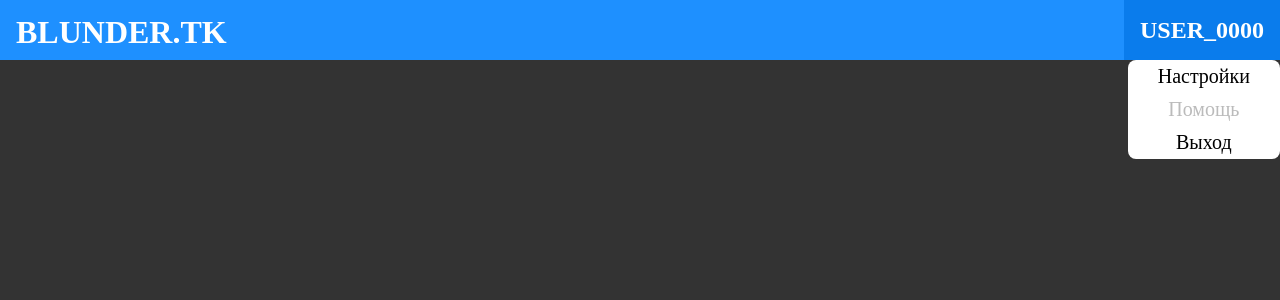
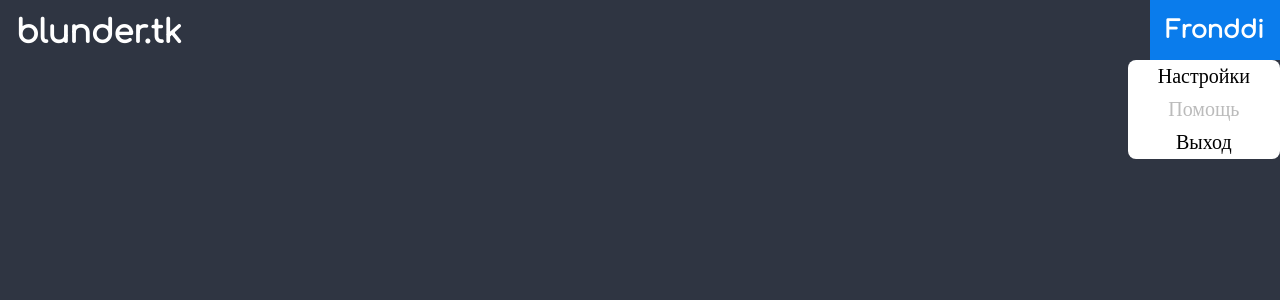
Before and after one commit to codedintellect/blunder, a PHP site: page / in a window 1280 px wide. Shown: the top 300 px of the page. Run offline with PHP 8.4, Linux system fonts and the light colour scheme; some libraries are stand-ins or nearby versions.

```diff
--- a/public/index.html
+++ b/public/index.html
@@ -20,8 +20,8 @@
   </head>
   <body>
     <div id="header">
-      <div class="logo">BLUNDER.TK</div>
-      <button class="user_tile">USER_0000</button>
+      <div class="logo">blunder.tk</div>
+      <button class="user_tile">Fronddi</button>
     </div>
     <div id="user_dropdown">
       <a class="user_dropdown_item">Настройки</a>
--- a/public/style.css
+++ b/public/style.css
@@ -1,12 +1,12 @@
 body
 {
-  background-color: #333333;
+  background-color: #2f3542;
 }
 
 #header
 {
   position: fixed;
-  background-color: #1e90ff;
+  background-color: #2f3542;
   left: 0;
   right: 0;
   top: 0;
@@ -25,7 +25,7 @@ body
   color: #ffffff;
   padding-top: 2px;
   font-size: 32px;
-  font-family: Bahnschrift;
+  font-family: Comfortaa;
   font-weight: bold;
 }
 
@@ -41,7 +41,7 @@ body
   padding: 0 16px;
   color: #ffffff;
   font-size: 24px;
-  font-family: Bahnschrift;
+  font-family: Comfortaa;
   font-weight: bold;
   outline: none;
   border: none;
```
Also changed, not shown: public/auth/script.js (+12 -7 lines).
